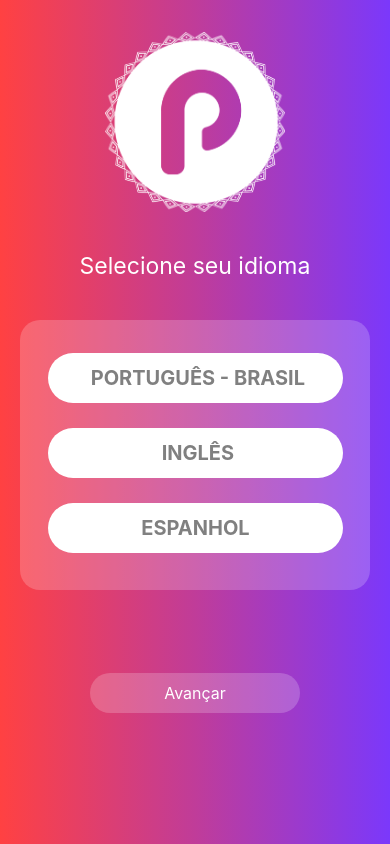
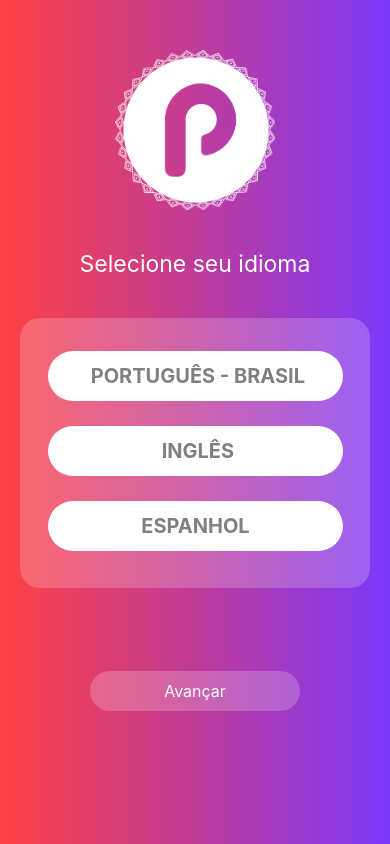
Before and after one commit to andreyfelipe01/Parintins-Explore, a React Native app: screen /idioma in a window 390 px wide. Built offline with nearby package versions, Linux system fonts and the light colour scheme.

Commit message:
Update Idioma.js

```diff
--- a/src/screens/Idioma.js
+++ b/src/screens/Idioma.js
@@ -17,7 +17,7 @@ export default function Idioma ({navigation}){
             <View style={styles.containerImage}>
                 <Image
                         source={require('../../assets/favicon.png')}
-                        style={{height: 180, width: 180}} />
+                        style={{height: 160, width: 160}} />
             </View>
         <View>
 
@@ -120,6 +120,9 @@ const styles = StyleSheet.create({
         fontSize: 20,   // Defina o tamanho da fonte
         fontWeight: 'bold', // Defina o peso da fonte, se necessário
       },
+      containerImage: {
+        marginTop: 15
+      }
 
 }
 
```
